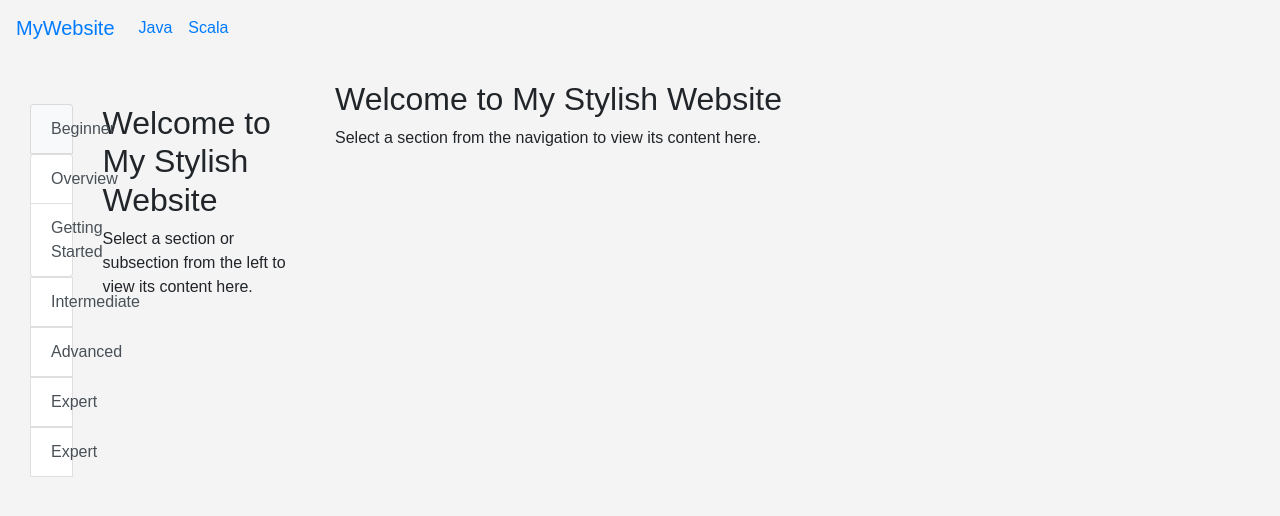
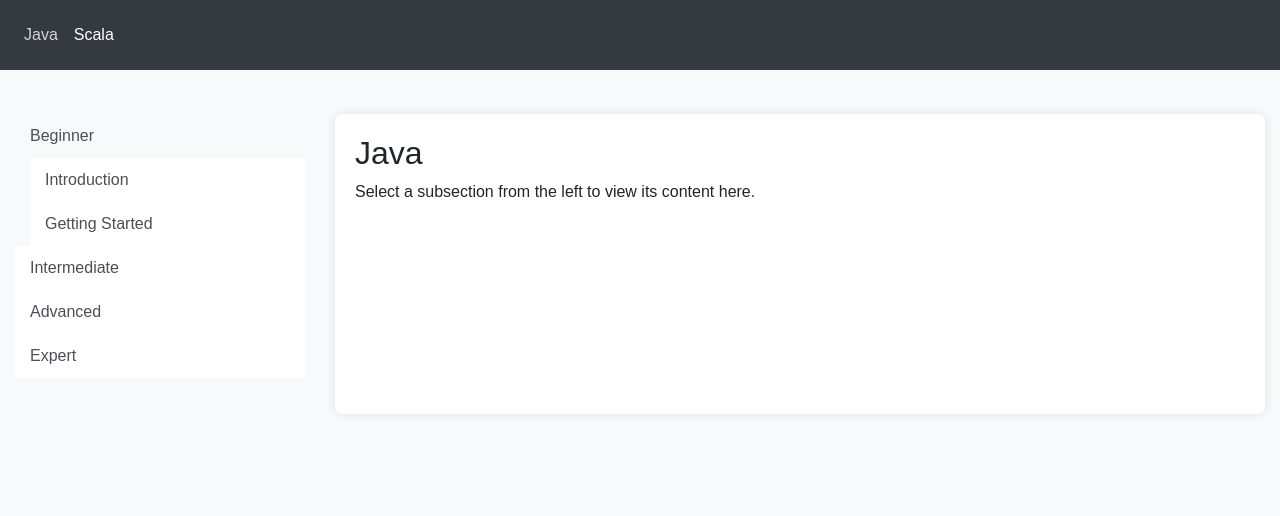
Before and after one commit to raghulmukundan/JavaScalaJourney, a plain HTML site: page index.html in a window 1280 px wide. Both pictures are taken after a click on the button "Beginner". Drawn offline with nearby package versions, Linux system fonts and the light colour scheme.

Commit message:
add scala section and make it little bit functional

```diff
--- a/css/styles.css
+++ b/css/styles.css
@@ -1,34 +1,48 @@
 body {
-    font-family: Arial, sans-serif;
-    margin: 0;
-    padding: 0;
-    background-color: #f4f4f4;
-  }
+  font-family: 'Arial', sans-serif;
+  background-color: #f8f9fa; /* Light grey background */
+}
 
-  header {
-    background-color: #333;
-    color: #fff;
-    padding: 1em;
-    text-align: center;
-  }
+.navbar-custom {
+  background-color: #343a40; /* Dark background */
+}
 
-  main {
-    padding: 2em;
-  }
+.navbar-custom .nav-link {
+  color: #ffffff; /* White text */
+  padding: 15px;
+}
 
-  section {
-    background-color: #fff;
-    padding: 1em;
-    margin-bottom: 2em;
-    box-shadow: 0 0 10px rgba(0, 0, 0, 0.1);
-  }
+.navbar-custom .nav-link:hover, .navbar-custom .nav-link.active {
+  color: #d3d3d3; /* Light grey on hover and active */
+}
 
-  footer {
-    background-color: #333;
-    color: #fff;
-    text-align: center;
-    padding: 1em;
-    position: fixed;
-    width: 100%;
-    bottom: 0;
-  }
+.container-fluid {
+  padding-top: 20px;
+}
+
+.list-group-item {
+  cursor: pointer;
+  border: none; /* Remove border */
+  border-radius: 0; /* No rounded corners */
+  padding: 10px 15px;
+}
+
+.list-group-item:hover, .list-group-item.active {
+  background-color: #e9ecef; /* Light grey background on hover and active */
+}
+
+.content-area {
+  padding: 20px;
+  background-color: #ffffff;
+  border-radius: 8px;
+  box-shadow: 0 0 10px rgba(0, 0, 0, 0.1);
+  min-height: 300px; /* Ensure the content area has a minimum height */
+}
+
+.content-area h2 {
+  margin-top: 0;
+}
+
+.nested-list-group {
+  padding-left: 15px;
+}
--- a/index.html
+++ b/index.html
@@ -17,8 +17,8 @@
             </div>
             <div class="col-md-9">
                 <div class="content-area" id="contentArea">
-                    <h2>Welcome to My Stylish Website</h2>
-                    <p>Select a section from the navigation to view its content here.</p>
+                    <h2>Java</h2>
+                    <p>Select a subsection from the left to view its content here.</p>
                 </div>
             </div>
         </div>
@@ -31,10 +31,11 @@
     <script>
         $(document).ready(function() {
             // Load the navigation
-            $('#mainNav').load('nav.html');
-
-            // Load the default Java index
-            $('#indexList').load('java/index.html');
+            $('#mainNav').load('nav.html', function() {
+                $('#navJava').addClass('active');
+                $('#indexList').load('java/index.html');
+                $('#contentArea').html('<h2>Java</h2><p>Select a subsection from the left to view its content here.</p>');
+            });
         });
     </script>
 </body>
--- a/java/index.html
+++ b/java/index.html
@@ -1,53 +1,25 @@
-<div class="container-fluid mt-4">
-    <div class="row">
-        <div class="col-md-3">
-            <div class="list-group" id="navList">
-                <a class="list-group-item list-group-item-action" data-toggle="collapse" href="#beginner" role="button" aria-expanded="false" aria-controls="beginner">Beginner</a>
-                <div class="collapse" id="beginner">
-                    <div class="list-group">
-                        <a class="list-group-item list-group-item-action" data-target="beginner/content.html">Overview</a>
-                        <a class="list-group-item list-group-item-action" data-target="beginner/content.html">Getting Started</a>
-                    </div>
-                </div>
+<div class="list-group">
+    <a class="list-group-item list-group-item-action" data-toggle="collapse" href="#javaBeginner" role="button" aria-expanded="false" aria-controls="javaBeginner">Beginner</a>
+    <div class="collapse nested-list-group" id="javaBeginner">
+        <a class="list-group-item list-group-item-action" data-target="java/beginner1.html">Introduction</a>
+        <a class="list-group-item list-group-item-action" data-target="java/beginner2.html">Getting Started</a>
+    </div>
 
-                <a class="list-group-item list-group-item-action" data-toggle="collapse" href="#section2Subsections" role="button" aria-expanded="false" aria-controls="section2Subsections">Intermediate</a>
-                <div class="collapse" id="section2Subsections">
-                    <div class="list-group">
-                        <a class="list-group-item list-group-item-action" data-target="subsection2_1.html">Syntax</a>
-                        <a class="list-group-item list-group-item-action" data-target="subsection2_2.html">Data Types</a>
-                    </div>
-                </div>
+    <a class="list-group-item list-group-item-action" data-toggle="collapse" href="#javaIntermediate" role="button" aria-expanded="false" aria-controls="javaIntermediate">Intermediate</a>
+    <div class="collapse nested-list-group" id="javaIntermediate">
+        <a class="list-group-item list-group-item-action" data-target="java/intermediate1.html">OOP Concepts</a>
+        <a class="list-group-item list-group-item-action" data-target="java/intermediate2.html">Collections Framework</a>
+    </div>
 
-                <a class="list-group-item list-group-item-action" data-toggle="collapse" href="#section3Subsections" role="button" aria-expanded="false" aria-controls="section3Subsections">Advanced</a>
-                <div class="collapse" id="section3Subsections">
-                    <div class="list-group">
-                        <a class="list-group-item list-group-item-action" data-target="subsection3_1.html">Threads</a>
-                        <a class="list-group-item list-group-item-action" data-target="subsection3_2.html">Synchronization</a>
-                    </div>
-                </div>
+    <a class="list-group-item list-group-item-action" data-toggle="collapse" href="#javaAdvanced" role="button" aria-expanded="false" aria-controls="javaAdvanced">Advanced</a>
+    <div class="collapse nested-list-group" id="javaAdvanced">
+        <a class="list-group-item list-group-item-action" data-target="java/advanced1.html">Concurrency</a>
+        <a class="list-group-item list-group-item-action" data-target="java/advanced2.html">Streams API</a>
+    </div>
 
-                <a class="list-group-item list-group-item-action" data-toggle="collapse" href="#section4Subsections" role="button" aria-expanded="false" aria-controls="section4Subsections">Expert</a>
-                <div class="collapse" id="section4Subsections">
-                    <div class="list-group">
-                        <a class="list-group-item list-group-item-action" data-target="subsection4_1.html">section4</a>
-                        <a class="list-group-item list-group-item-action" data-target="subsection4_2.html">section4.2</a>
-                    </div>
-                </div>
-
-                <a class="list-group-item list-group-item-action" data-toggle="collapse" href="#section5Subsections" role="button" aria-expanded="false" aria-controls="section5Subsections">Expert</a>
-                <div class="collapse" id="section4Subsections">
-                    <div class="list-group">
-                        <a class="list-group-item list-group-item-action" data-target="subsection4_1.html">section4</a>
-                        <a class="list-group-item list-group-item-action" data-target="subsection4_2.html">section4.2</a>
-                    </div>
-                </div>
-            </div>
-        </div>
-        <div class="col-md-9">
-            <div class="content-area" id="contentArea">
-                <h2>Welcome to My Stylish Website</h2>
-                <p>Select a section or subsection from the left to view its content here.</p>
-            </div>
-        </div>
+    <a class="list-group-item list-group-item-action" data-toggle="collapse" href="#javaExpert" role="button" aria-expanded="false" aria-controls="javaExpert">Expert</a>
+    <div class="collapse nested-list-group" id="javaExpert">
+        <a class="list-group-item list-group-item-action" data-target="java/expert1.html">JVM Internals</a>
+        <a class="list-group-item list-group-item-action" data-target="java/expert2.html">Performance Tuning</a>
     </div>
 </div>
--- a/js/scripts.js
+++ b/js/scripts.js
@@ -1,13 +1,17 @@
 $(document).ready(function() {
     // Load content when navigation links are clicked
-    $('#navJava').on('click', function(e) {
+    $('#mainNav').on('click', '#navJava', function(e) {
         e.preventDefault();
+        $('#navJava').addClass('active');
+        $('#navScala').removeClass('active');
         $('#indexList').load('java/index.html');
         $('#contentArea').html('<h2>Java</h2><p>Select a subsection from the left to view its content here.</p>');
     });
 
-    $('#navScala').on('click', function(e) {
+    $('#mainNav').on('click', '#navScala', function(e) {
         e.preventDefault();
+        $('#navScala').addClass('active');
+        $('#navJava').removeClass('active');
         $('#indexList').load('scala/index.html');
         $('#contentArea').html('<h2>Scala</h2><p>Select a subsection from the left to view its content here.</p>');
     });
--- a/nav.html
+++ b/nav.html
@@ -1,9 +1,8 @@
 <nav class="navbar navbar-expand-lg navbar-custom">
-    <a class="navbar-brand" href="#">MyWebsite</a>
-    <div class="collapse navbar-collapse">
+    <div class="collapse navbar-collapse" id="navbarNav">
         <ul class="navbar-nav mr-auto">
             <li class="nav-item">
-                <a class="nav-link" href="#" id="navJava">Java</a>
+                <a class="nav-link active" href="#" id="navJava">Java</a>
             </li>
             <li class="nav-item">
                 <a class="nav-link" href="#" id="navScala">Scala</a>
```
Also changed, not shown: scala/index.html (+23 -3 lines).
